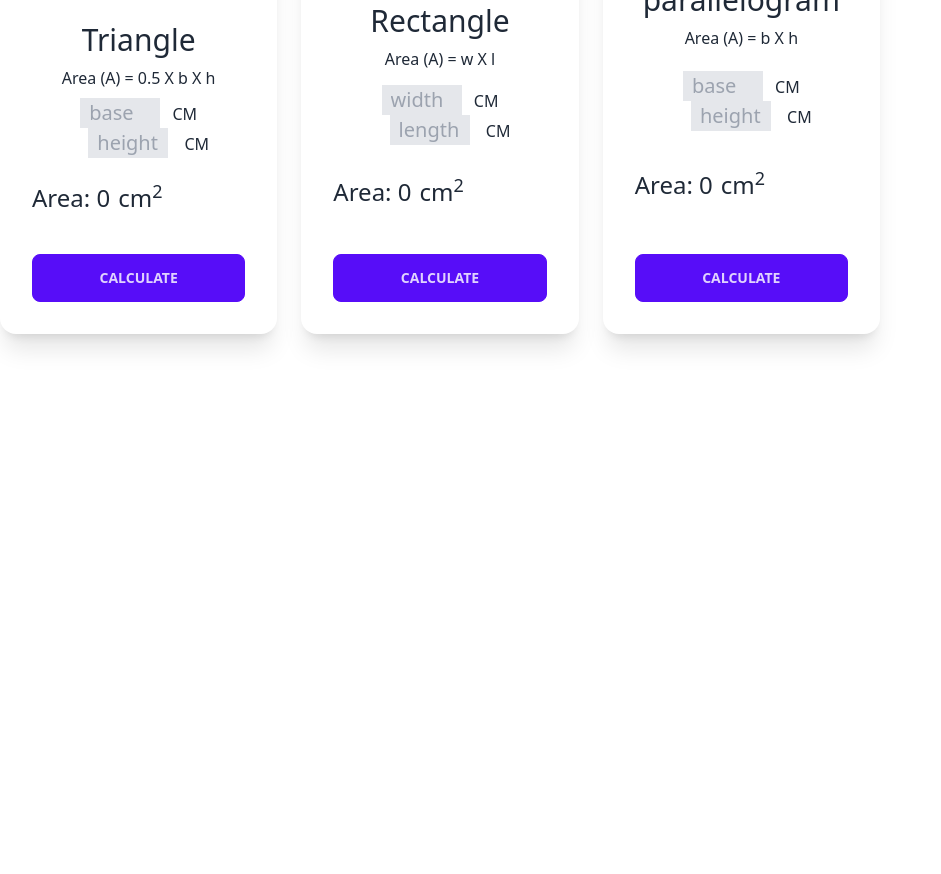
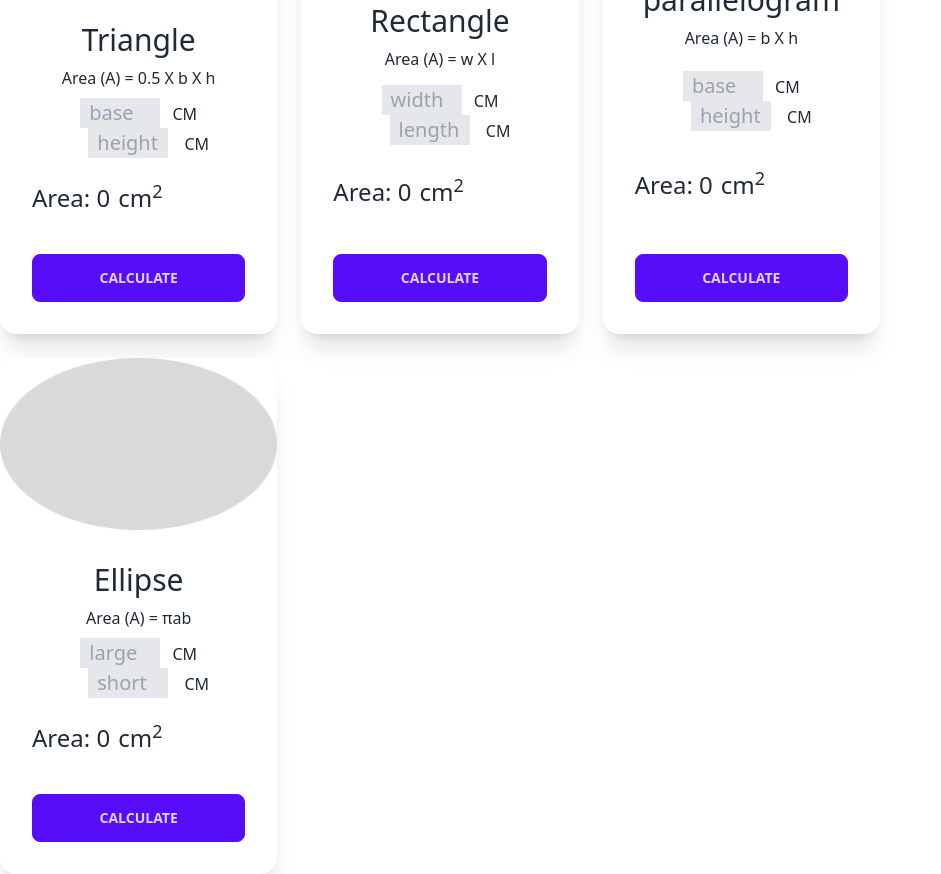
Before and after one commit to Mirazsarker18/geometry-genius, a plain HTML site: page index.html in a window 1280 px wide. Shown: the part 284-1158 px from the top of the page, without its empty margins (0-941 px from the left). Before the commit the page ends 800 px from the top, so only its background shows below. Drawn offline with nearby package versions, Linux system fonts and the light colour scheme.

Commit message:
work updated more

```diff
--- a/index.html
+++ b/index.html
@@ -79,6 +79,26 @@
                       </div>
                     </div>
                   </div>
+                <!-- ellipse card -->
+                <div class="card bg-base-100 shadow-xl">
+                    <figure><img src="images/ellipse.png" alt="ellipse" /></figure>
+                    <div class="card-body text-center">
+                      <h2 class="text-3xl">Ellipse </h2>
+                      <p>Area (A) = πab</p>
+                      <p>
+                        <!-- rectangle width -->
+                        <input type="text" name="" placeholder="large" id="ellipse-major" class="border w-20 px-2 text-xl bg-gray-200">
+                        <span class="ml-2">CM</span>
+                        <!-- rectangle length -->
+                        <input type="text" name="" placeholder="short" id="ellipse-minor" class="border w-20 px-2 text-xl ml-5 bg-gray-200">
+                        <span class="ml-3">CM</span>
+                      </p>
+                      <p class="text-start mt-4 text-2xl">Area: <span class="mr-2" id="ellipse-area">0</span>cm<sup>2</sup></p>
+                      <div class="card-actions mt-8">
+                        <button onclick="calculateEllipseArea()" class="btn btn-primary  w-full">Calculate</button>
+                      </div>
+                    </div>
+                  </div>
 
 
             </div>
--- a/js/script.js
+++ b/js/script.js
@@ -8,9 +8,9 @@ function calculateTriangleArea(){
 }
 
 function calculateRectangleArea() {
-    const base = getInputValue('rectangle-width');
-    const height = getInputValue('rectangle-length');
-    const area = base * height;
+    const width = getInputValue('rectangle-width');
+    const length = getInputValue('rectangle-length');
+    const area = width * length;
     setElementInnerText('rectangle-area', area);
 }
 
@@ -20,3 +20,10 @@ function calculateParallelogramArea(){
    const area = base * height;
    setElementInnerText('parallelogram-area', area);
 }
+
+function calculateEllipseArea(){
+    const large = getInputValue('ellipse-major');
+    const short = getInputValue('ellipse-minor');
+    const area = Math.PI * large * short;
+    setElementInnerText('ellipse-area', area);
+}
--- a/js/utilites.js
+++ b/js/utilites.js
@@ -6,6 +6,7 @@ function getInputValue(fieldId){
     const inputField = document.getElementById(fieldId);
     const inputValueText = inputField.value;
     const value = parseFloat(inputValueText);
+    inputField.value = '';
     return value;
 }
 
```
